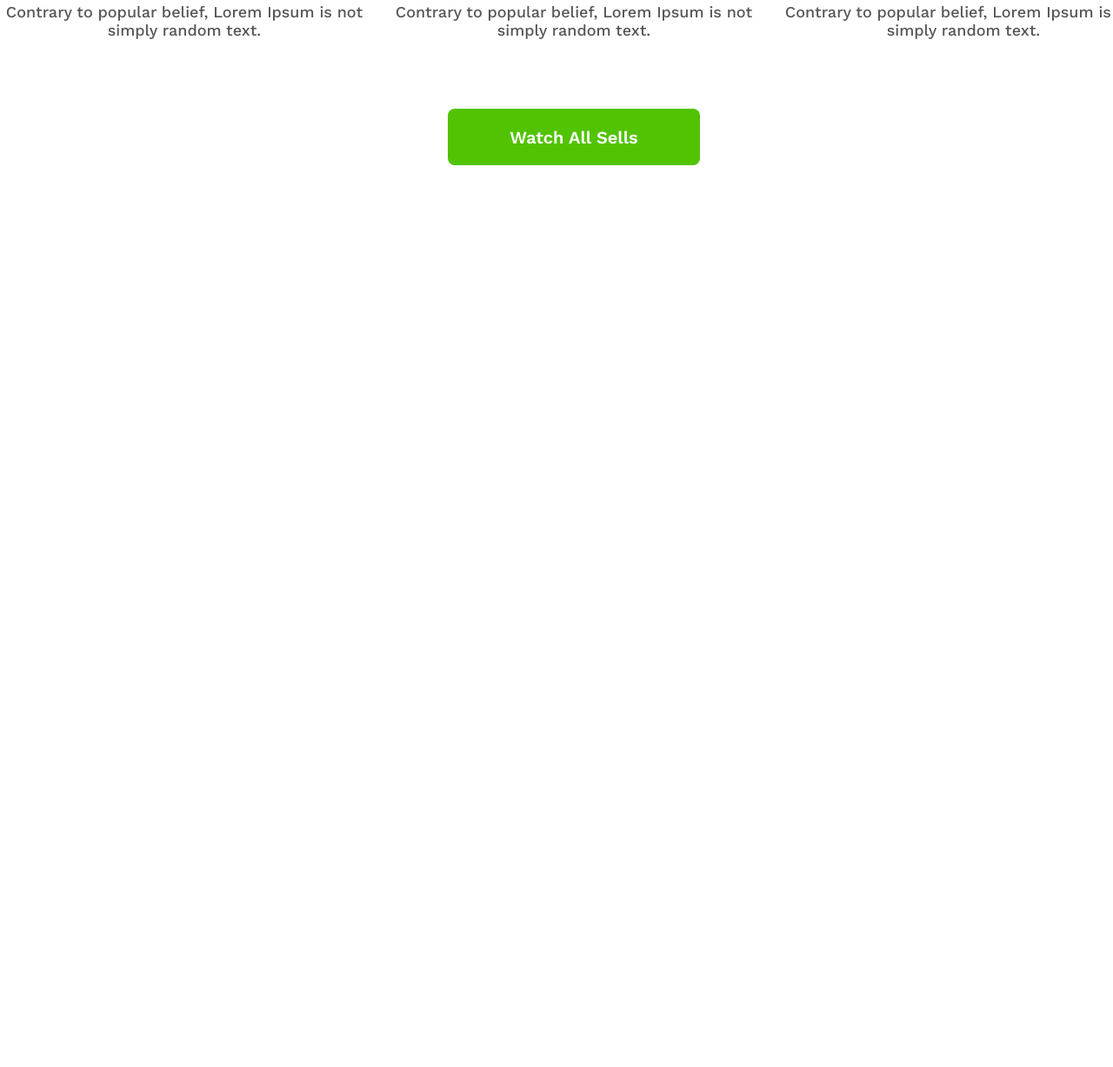
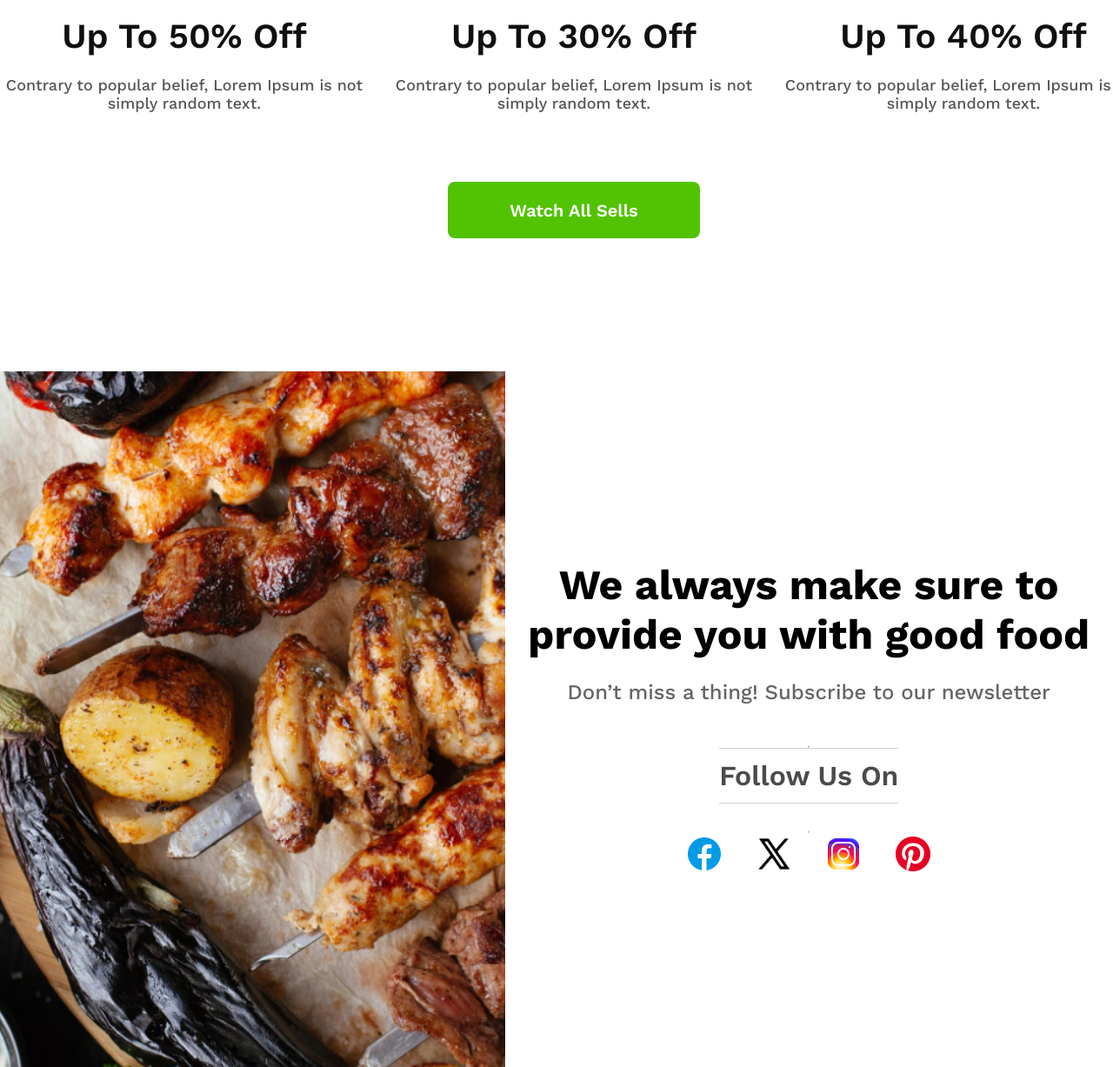
Before and after one commit to MubtasimPrime/Project-Practice, a plain HTML site: page Pizzarime Webpage/index.html in a window 1280 px wide. Shown: the part 1513-2740 px from the top of the page at 87% size. Before the commit the page ends 1840 px from the top, so only its background shows below. Drawn offline with nearby package versions, Linux system fonts and the light colour scheme.

Commit message:
Pizzarime project completed

```diff
--- a/Pizzarime Webpage/index.html
+++ b/Pizzarime Webpage/index.html
@@ -59,7 +59,35 @@
             </p>
           </div>
         </div>
+      </div>
+      <div>
         <button class="btn food-btn">Watch All Sells</button>
+      </div>
+    </section>
+
+    <section id="about-page">
+      <div id="about-img">
+        <img src="assets/foods.png" alt="" />
+      </div>
+
+      <div id="about-content">
+        <h1>We always make sure to provide you with good food</h1>
+        <p>Don’t miss a thing! Subscribe to our newsletter</p>
+        <hr />
+        <h2>Follow Us On</h2>
+        <hr />
+        <div id="content-img">
+          <a href="#"><img src="assets/facebook.png" alt="Loading.." /></a>
+          <a href="#">
+            <img
+              width="48px"
+              height="48px"
+              src="assets/twitter.png"
+              alt="Loading.."
+          /></a>
+          <a href="#"> <img src="assets/insta.png" alt="Loading.." /></a>
+          <a href="#"><img src="assets/pinterest.png" alt="Loading.." /></a>
+        </div>
       </div>
     </section>
   </body>
--- a/Pizzarime Webpage/style.css
+++ b/Pizzarime Webpage/style.css
@@ -81,10 +81,16 @@
   margin-bottom: 70px;
 }
 
+/* 2nd page */
+
 #food {
   width: 1320px;
-  height: 900px;
+  height: 1000px;
   margin: 70px auto;
+  display: flex;
+  justify-content: center;
+  align-items: center;
+  flex-direction: column;
 }
 
 .food-content {
@@ -98,13 +104,13 @@
   display: flex;
   align-items: center;
   gap: 24px;
-  width: 1320px;
+  max-width: 1320px;
   height: 522px;
 }
 
 .cards-child {
-  max-width: 424px;
-  max-height: 522px;
+  width: 424px;
+  height: 522px;
   display: flex;
   flex-direction: column;
   justify-content: center;
@@ -112,7 +118,7 @@
 }
 
 .food-img {
-  max-width: 424px;
+  width: 100%;
   height: 283px;
   margin: 32px 0px;
 }
@@ -165,3 +171,62 @@
 .food-btn {
   margin-top: 100px;
 }
+
+/* 3rd page */
+
+#about-page {
+  height: 100vh;
+  display: flex;
+  overflow: hidden;
+}
+
+#about-img {
+  float: left;
+  width: 80%;
+  height: 10 0vh;
+}
+
+#about-img img {
+  width: 100%;
+  height: 100%;
+  object-fit: cover;
+}
+
+#about-content {
+  display: flex;
+  flex-direction: column;
+  align-items: center;
+  justify-content: center;
+}
+
+#about-content h1 {
+  font-size: 48px;
+  font-weight: 700;
+  text-align: center;
+  margin-bottom: 24px;
+}
+
+#about-content p {
+  font-weight: 500;
+  font-size: 24px;
+  opacity: 0.6;
+  margin-bottom: 48px;
+}
+
+#about-content h2 {
+  border-top: 1px solid #c2bcbc;
+  border-bottom: 1px solid #c2bcbc;
+  padding: 12px 0;
+  font-weight: 600;
+  font-size: 32px;
+  opacity: 0.7;
+  margin-bottom: 32px;
+}
+
+#content-img {
+  display: flex;
+  flex-direction: row;
+  align-items: center;
+  justify-content: center;
+  gap: 32px;
+}
```
Also changed, not shown: Pizzarime Webpage/assets/facebook.png (added), Pizzarime Webpage/assets/insta.png (added), Pizzarime Webpage/assets/pinterest.png (added), Pizzarime Webpage/assets/twitter.png (added).
